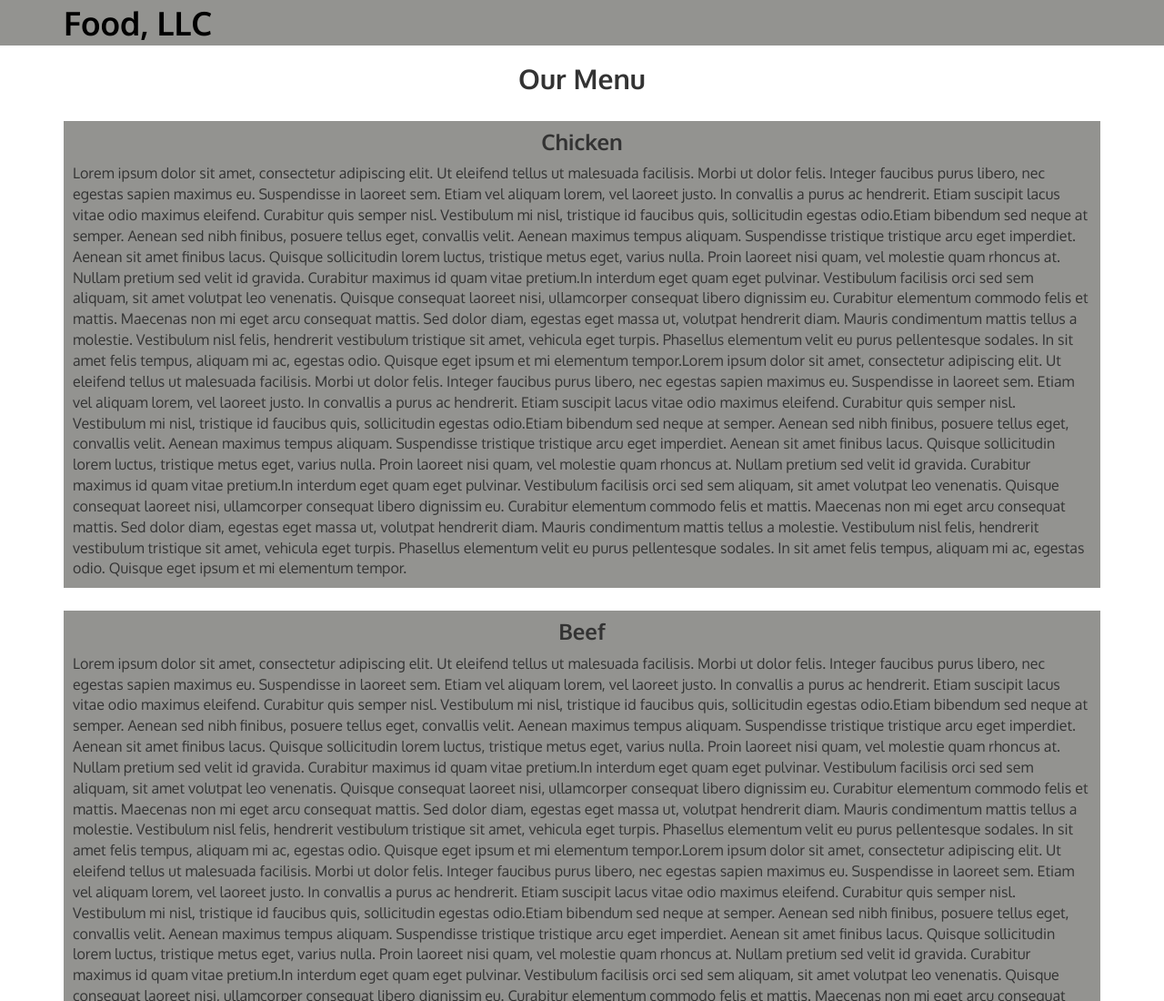
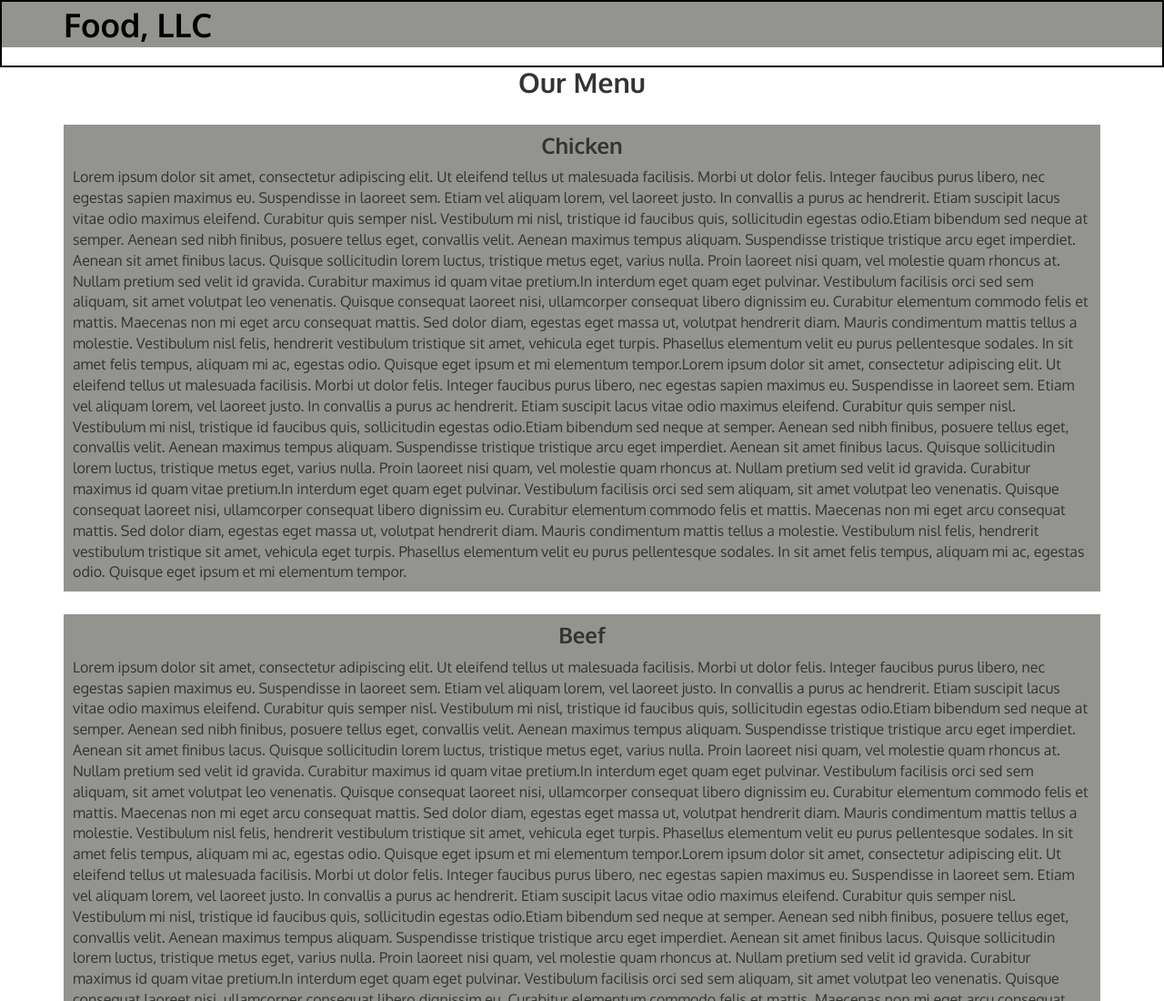
Before and after one commit to cportillou/module3-solution, a plain HTML site: page index.html in a window 1280 px wide. Shown: the top 1100 px of the page at 91% size. Drawn offline with Linux system fonts and the light colour scheme.

Commit message:
Update styles.css

```diff
--- a/css/styles.css
+++ b/css/styles.css
@@ -3,6 +3,9 @@ body {
   font-family: 'Oxygen', sans-serif;
 }
 
+header{
+  border:2px solid black;
+}
 /** HEADER **/
 #header-nav {
   background-color: #939390;
```
